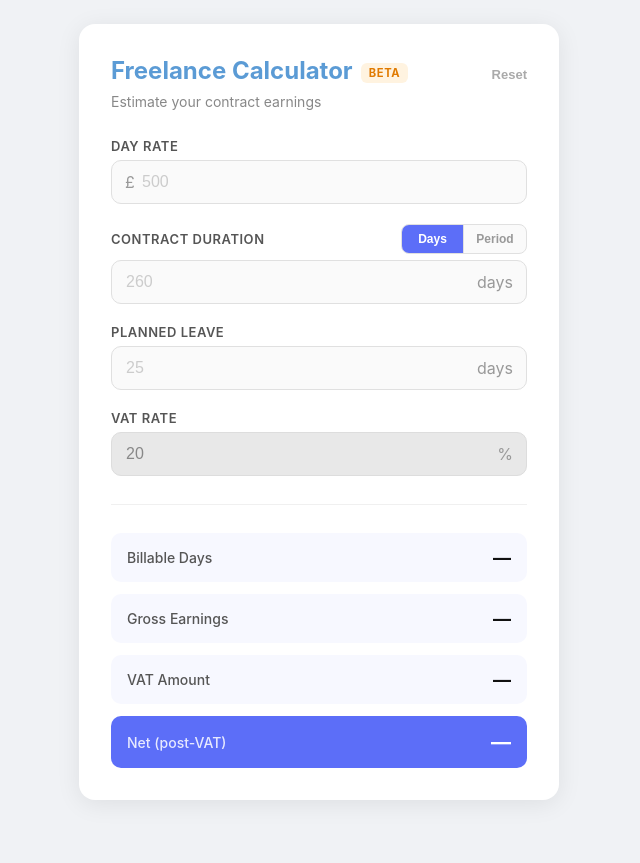
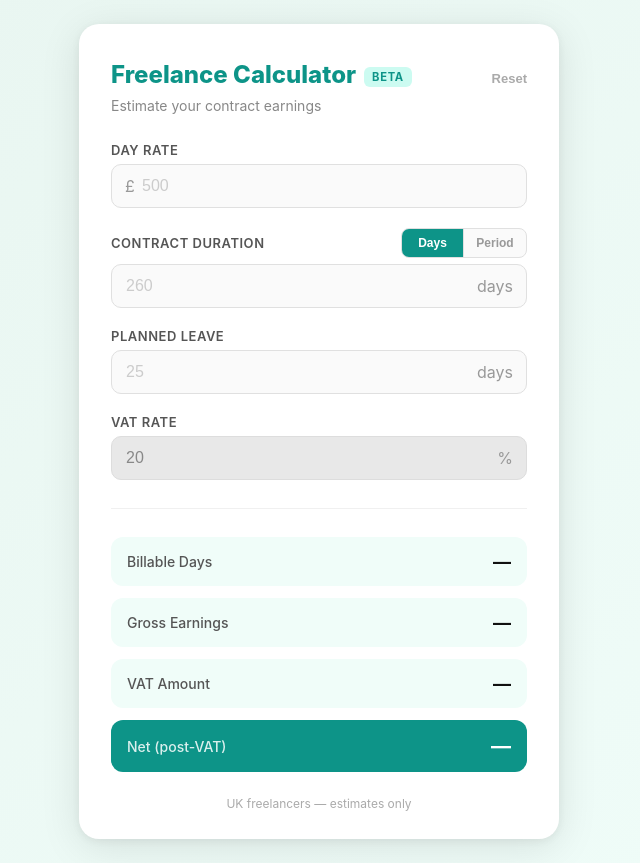
Before and after one commit to mineshpatel3010/freelance-calculator, a plain HTML site: page index.html in a window 1280 px wide. Shown: the whole page, without its empty margins (321-961 px from the left). Before the commit the page ends 824 px from the top, so only its background shows below. Drawn offline with Linux system fonts and the light colour scheme.

Commit message:
Update styling: teal colour scheme and UI polish (#1)
* Update styling: teal colour scheme, improved card shadow and polish

- Replace indigo accent with teal (#0d9488) across inputs, toggles and results
- Gradient background and larger card border-radius
- Restyle Beta badge and result rows to match new palette
- Add subtle footer disclaimer

Co-Authored-By: Claude Sonnet 4.6 <noreply@anthropic.com>

* Fix PR review nits: gradient colour and footer inline styles

- Fix gradient end colour from leftover indigo (#eef2ff) to teal (#f0fdf9)
- Replace footer inline styles with .footer-note CSS class

Co-Authored-By: Claude Sonnet 4.6 <noreply@anthropic.com>

---------

Co-authored-by: Minesh Patel <mineshpatel@Mineshs-MacBook-Air-5.local>
Co-authored-by: Claude Sonnet 4.6 <noreply@anthropic.com>

```diff
--- a/index.html
+++ b/index.html
@@ -9,7 +9,7 @@
 
     body {
       font-family: -apple-system, BlinkMacSystemFont, 'Segoe UI', Roboto, sans-serif;
-      background: #f0f2f5;
+      background: linear-gradient(135deg, #e8f5f0 0%, #f0fdf9 100%);
       min-height: 100vh;
       display: flex;
       align-items: center;
@@ -19,17 +19,17 @@
 
     .card {
       background: #fff;
-      border-radius: 16px;
-      box-shadow: 0 4px 24px rgba(0,0,0,0.08);
+      border-radius: 20px;
+      box-shadow: 0 8px 40px rgba(0,0,0,0.10), 0 2px 8px rgba(0,0,0,0.06);
       width: 100%;
       max-width: 480px;
-      padding: 32px;
+      padding: 36px 32px 28px;
     }
 
     h1 {
       font-size: 1.5rem;
-      font-weight: 700;
-      color: #5b9bd5;
+      font-weight: 800;
+      color: #0d9488;
       margin-bottom: 4px;
     }
 
@@ -85,8 +85,8 @@
     input[readonly]:focus { border-color: #ddd; box-shadow: none; background: #e8e8e8; }
 
     input:focus {
-      border-color: #5c6ef8;
-      box-shadow: 0 0 0 3px rgba(92,110,248,0.12);
+      border-color: #0d9488;
+      box-shadow: 0 0 0 3px rgba(13,148,136,0.12);
       background: #fff;
     }
 
@@ -133,12 +133,12 @@
       justify-content: space-between;
       align-items: center;
       padding: 14px 16px;
-      border-radius: 10px;
-      background: #f7f8ff;
+      border-radius: 12px;
+      background: #f0fdf9;
     }
 
     .result-row.highlight {
-      background: #5c6ef8;
+      background: #0d9488;
     }
 
     .result-label {
@@ -196,8 +196,8 @@
     }
 
     .unit-toggle button:not(:last-child) { border-right: 1.5px solid #e0e0e0; }
-    .unit-toggle button.active { background: #5c6ef8; color: #fff; }
-    .unit-toggle button:hover:not(.active) { background: #f0f2ff; color: #5c6ef8; }
+    .unit-toggle button.active { background: #0d9488; color: #fff; }
+    .unit-toggle button:hover:not(.active) { background: #f0fdf9; color: #0d9488; }
 
     .date-row {
       display: flex;
@@ -222,6 +222,13 @@
       margin-top: 6px;
     }
 
+    .footer-note {
+      text-align: center;
+      font-size: 0.75rem;
+      color: #aaa;
+      margin-top: 24px;
+    }
+
   </style>
 </head>
 <body>
@@ -229,7 +236,7 @@
     <div style="display:flex; justify-content:space-between; align-items:baseline; margin-bottom:4px;">
       <div style="display:flex; align-items:center; gap:8px;">
         <h1>Freelance Calculator</h1>
-        <span style="font-size:0.7rem; font-weight:700; letter-spacing:0.06em; background:#fff3e0; color:#e07a00; padding:3px 8px; border-radius:6px; text-transform:uppercase;">Beta</span>
+        <span style="font-size:0.7rem; font-weight:700; letter-spacing:0.06em; background:#ccfbf1; color:#0d9488; padding:3px 8px; border-radius:6px; text-transform:uppercase;">Beta</span>
       </div>
       <button onclick="resetAll()" style="background:none; border:none; font-size:0.8125rem; font-weight:600; color:#aaa; cursor:pointer; padding:0; transition:color 0.15s;" onmouseover="this.style.color='#555'" onmouseout="this.style.color='#aaa'">Reset</button>
     </div>
@@ -308,6 +315,7 @@
         <span class="result-value" id="net">—</span>
       </div>
     </div>
+    <p class="footer-note">UK freelancers &mdash; estimates only</p>
   </div>
 
   <script src="calculator.js"></script>
```
